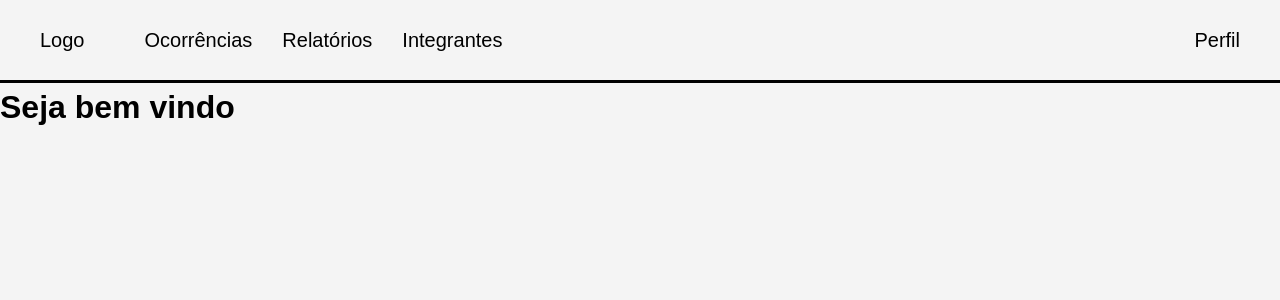
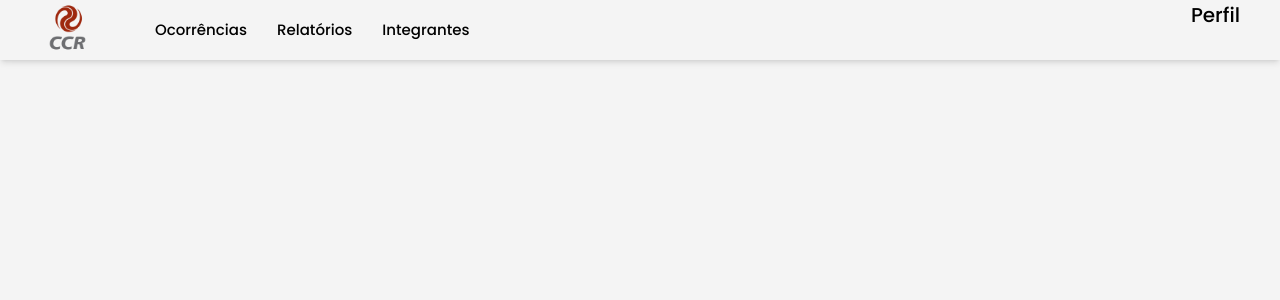
Before and after one commit to Kauesamartino/Sentinel, a Next.js app: page / in a window 1280 px wide. Shown: the top 300 px of the page. Built offline with nearby package versions, Linux system fonts and the light colour scheme.

Commit message:
Refactor code structure for improved readability and maintainability

```diff
--- a/src/_components/Header/Logo/index.tsx
+++ b/src/_components/Header/Logo/index.tsx
@@ -1,17 +1,19 @@
 import Link from "next/link";
 import styles from './logo.module.scss'
+import logo from './logoccr.png'
 import Image from "next/image";
 
 export default function Logo() {
-    return(
-        <div className={styles.logo}> <p>Logo</p>
-            {/* <Image
-                src={''}
-                width={25}
-                height={25}
-                alt=""
-            /> */}
-            <Link href={'/'}></Link>
+    return (
+        <div className={styles.logo}>
+            <Link href={'/'}>
+                <Image
+                    src={logo}
+                    width={55}
+                    height={55}
+                    alt=""
+                />
+            </Link>
         </div>
     )
 }
--- a/src/_components/Header/Menu/menu.module.scss
+++ b/src/_components/Header/Menu/menu.module.scss
@@ -1,4 +1,6 @@
 .menu {
+    display: flex;
+    align-items: center;
     &__list {
         list-style: none;
         display: flex;
@@ -9,8 +11,8 @@
     &__link {
         display: flex;
         text-decoration: none;
-        font-size: 20px;
+        font-size: 15px;
         font-weight: 500;
-        color: black;
+        color: #000;
     }
 }
--- a/src/_components/Header/header.module.scss
+++ b/src/_components/Header/header.module.scss
@@ -1,10 +1,12 @@
 .grid {
     display: flex;
     background-color: #f4f4f4;
-    padding: 25px 40px;
-    border-bottom: solid 3px #000;
+    height: 60px;
+    padding: 0 40px;
+    box-shadow: 0 4px 6px -1px rgba(0, 0, 0, 0.1), 0 2px 4px -2px rgba(0, 0, 0, 0.1);
     justify-content: space-between;
-
+    position: fixed;
+    width: 100%;
     &__left{
         display: flex;
         gap: 60px;
--- a/src/_components/Header/index.tsx
+++ b/src/_components/Header/index.tsx
@@ -5,12 +5,12 @@
 
 export default function Header() {
     return (
-        <div className={styles.grid}>
+        <header className={styles.grid}>
             <div className={styles.grid__left}>
                 <Logo />
                 <Menu />
             </div>
             <Perfil />
-        </div>
+        </header>
     )
 }
--- a/src/app/globals.scss
+++ b/src/app/globals.scss
@@ -1,3 +1,5 @@
+@import url('https://fonts.googleapis.com/css2?family=Poppins:wght@300;400;500;600;700&display=swap');
+
 /* Reset básico inspirado no normalize.css */
 * {
     margin: 0;
@@ -26,3 +28,7 @@
     text-decoration: none;
     color: inherit;
   }
+
+  * {
+  font-family: Poppins, system-ui, -apple-system, BlinkMacSystemFont, "Segoe UI", Roboto, Oxygen, Ubuntu, Cantarell, "Open Sans", "Helvetica Neue", sans-serif;
+}
```
Also changed, not shown: src/_components/Header/Logo/logoccr.png (added).
